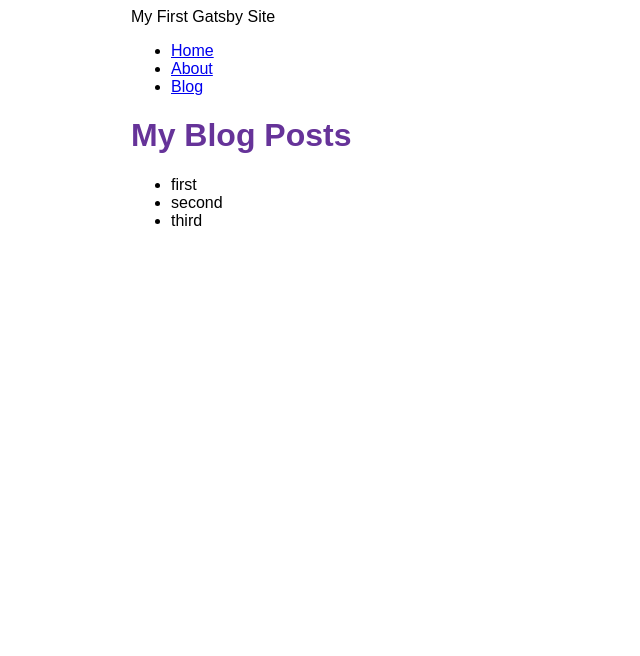
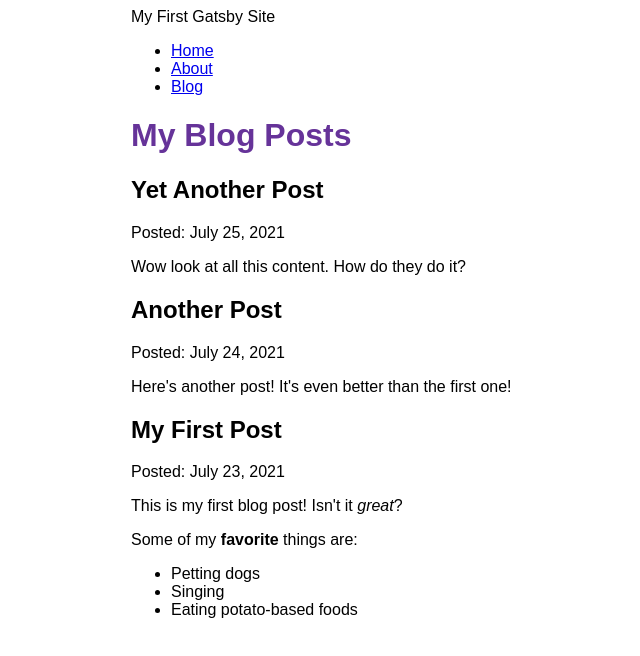
Before and after one commit to astrar-isobar/my-first-gatsby-site, a Gatsby site: page /blog in a window 1280 px wide. Shown: the whole page, without its empty margins (259-899 px from the left). Built offline with nearby package versions, Linux system fonts and the light colour scheme; Gatsby itself is replaced by a stand-in of ours.

Commit message:
Finished Gatsby Tutorial Part 5

```diff
--- a/blog/first.mdx
+++ b/blog/first.mdx
@@ -0,0 +1,12 @@
+---
+title: "My First Post"
+date: "2021-07-23"
+---
+
+This is my first blog post! Isn't it *great*?
+
+Some of my **favorite** things are:
+
+* Petting dogs
+* Singing
+* Eating potato-based foods
--- a/blog/second.mdx
+++ b/blog/second.mdx
@@ -0,0 +1,6 @@
+---
+title: "Another Post"
+date: "2021-07-24"
+---
+
+Here's another post! It's even better than the first one!
--- a/blog/third.mdx
+++ b/blog/third.mdx
@@ -0,0 +1,6 @@
+---
+title: "Yet Another Post"
+date: "2021-07-25"
+---
+
+Wow look at all this content. How do they do it?
--- a/gatsby-config.js
+++ b/gatsby-config.js
@@ -13,5 +13,6 @@ module.exports = {
         path: `${__dirname}/blog`,
       }
     },
+    "gatsby-plugin-mdx",
   ],
 };
--- a/package.json
+++ b/package.json
@@ -15,8 +15,11 @@
     "clean": "gatsby clean"
   },
   "dependencies": {
+    "@mdx-js/mdx": "^1.6.22",
+    "@mdx-js/react": "^1.6.22",
     "gatsby": "^4.0.0",
     "gatsby-plugin-image": "^2.0.0",
+    "gatsby-plugin-mdx": "^3.0.0",
     "gatsby-plugin-sharp": "^4.0.0",
     "gatsby-source-filesystem": "^4.0.0",
     "react": "^17.0.1",
--- a/src/pages/blog.js
+++ b/src/pages/blog.js
@@ -1,30 +1,39 @@
 import * as React from 'react'
 import { graphql } from 'gatsby'
+import { MDXRenderer } from 'gatsby-plugin-mdx'
 import Layout from '../components/layout'
 
 const BlogPage = ({ data }) => {
   return (
     <Layout pageTitle="My Blog Posts">
-      <ul>
       {
-        data.allFile.nodes.map(node => (
-          <li key={node.name}>
-            {node.name}
-          </li>
+        data.allMdx.nodes.map((node) => (
+          <article key={node.id}>
+            <h2>{node.frontmatter.title}</h2>
+            <p>Posted: {node.frontmatter.date}</p>
+            <MDXRenderer>
+              {node.body}
+            </MDXRenderer>
+          </article>
         ))
       }
-      </ul>
     </Layout>
   )
 }
 
 export const query = graphql`
   query {
-    allFile {
+    allMdx(sort: {fields: frontmatter___date, order: DESC}) {
       nodes {
-        name
+        frontmatter {
+          date(formatString: "MMMM D, YYYY")
+          title
+        }
+        id
+        body
       }
     }
   }
 `
+
 export default BlogPage
```
Also changed, not shown: 1 other file.
